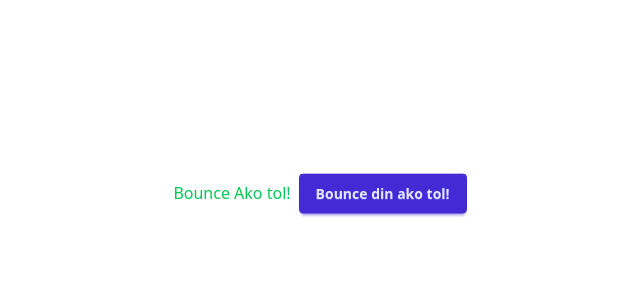
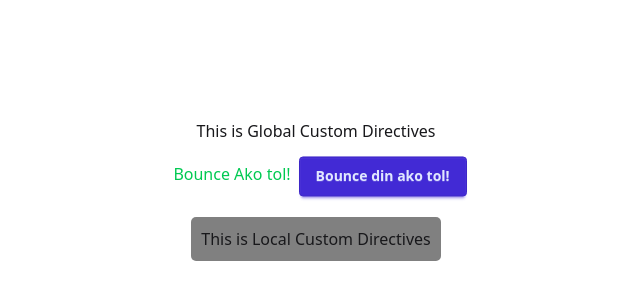
Before and after one commit to CedricKyle/my-vue-journey, a Vue app: page / in a window 1280 px wide. Shown: the part 206-506 px from the top of the page, without its empty margins (324-964 px from the left). Built offline with nearby package versions, Linux system fonts and the light colour scheme.

Commit message:
Learn more about custom directives

```diff
--- a/src/components/CustomDirectives/CustomeDirectives.vue
+++ b/src/components/CustomDirectives/CustomeDirectives.vue
@@ -1,18 +1,39 @@
 <script setup>
 import { ref } from 'vue';
-
+//Custom directives kapag may DOM manipulations, animations, o behavior na reusable
  const textColor = ref('text-green-500')
 
  const updateTextColor = () =>{
   textColor.value = textColor.value === 'text-green-500' ? 'text-red-500' : 'text-green-500'
  }
 
+ //This is Local Custom Directives
+ const vDivEdit = {
+  mounted: (element) => {
+    element.style.backgroundColor = 'gray'
+    element.style.padding = '10px'
+    element.style.borderRadius = '5px'
+    element.style.margin = '20px'
+  }
+ }
+
 </script>
 
 <template>
-  <div class="flex justify-center items-center min-h-screen">
-    <h1 v-bounce class="m-2" :class="textColor">Bounce Ako tol!</h1>
-    <button v-bounce @click="updateTextColor"
-    class="btn btn-primary">Bounce din ako tol!</button>
+  <div class="flex flex-col justify-center items-center min-h-screen">
+    <div class="m-3">
+      <h1>This is Global Custom Directives</h1>
+    </div>
+    <div class="">
+      <h1 v-bounce class="m-2" :class="textColor">Bounce Ako tol!</h1>
+      <button v-bounce @click="updateTextColor"
+      class="btn btn-primary">Bounce din ako tol!</button>
+    </div>
+
+    <div v-div-edit>
+      <h1>This is Local Custom Directives</h1>
+    </div>
   </div>
+
+
 </template>
```
